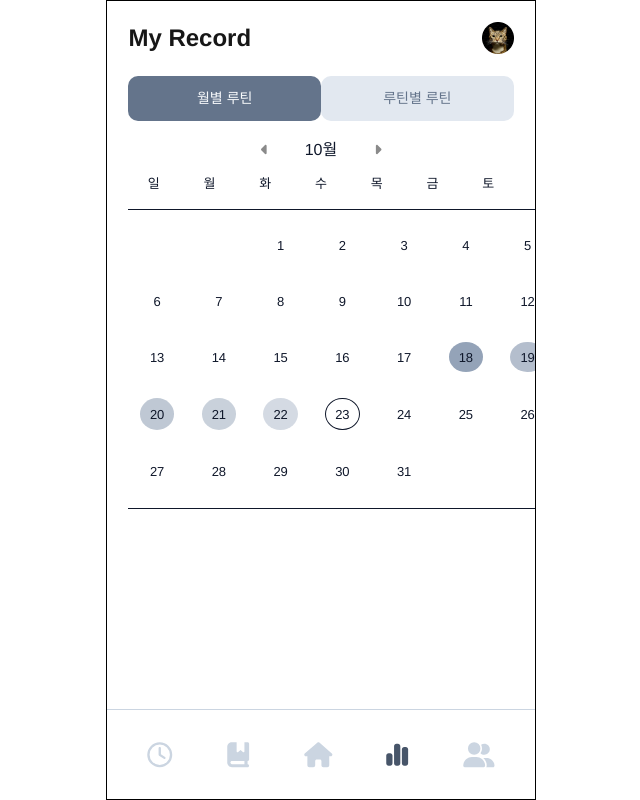
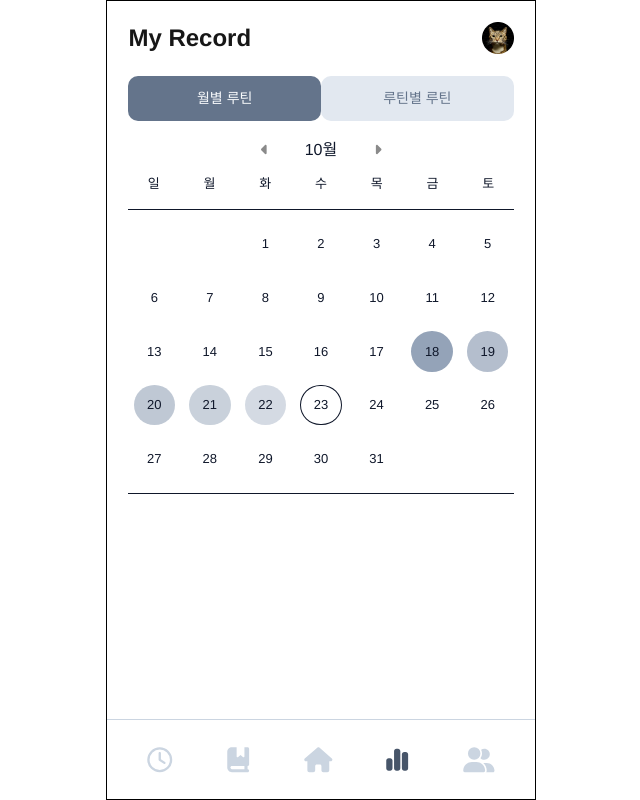
Before and after one commit to CSID-DGU/2024-2-OSSProj-PAGE6-06, a Next.js app in the folder frontend/: page /record in a window 1280 px wide. Shown: the whole page, without its empty margins (319-959 px from the left). Built offline with nearby package versions, Linux system fonts and the light colour scheme.

Commit message:
[FE]Feat: calendar 애니메이션

```diff
--- a/frontend/components/_styled/libraryStyled.jsx
+++ b/frontend/components/_styled/libraryStyled.jsx
@@ -14,8 +14,7 @@ export const LibraryContainer = styled.div`
   display: flex;
   flex-direction: column;
   overflow-y: auto;
-  height: 100%;
-  height: calc(100vh - 13%);
+  height: calc(100vh - 80px);
 `;
 
 export const LibraryRecordModalOverlay = styled.div`
--- a/frontend/components/_styled/mainStyled.jsx
+++ b/frontend/components/_styled/mainStyled.jsx
@@ -13,7 +13,7 @@ export const MainContainer = styled.div`
   flex-direction: column;
   overflow-y: auto;
   height: 100%;
-  height: calc(100vh);
+  height: calc(100vh - 80px);
 
   /* Custom scrollbar styles */
   &::-webkit-scrollbar {
--- a/frontend/components/_styled/recordStyled.jsx
+++ b/frontend/components/_styled/recordStyled.jsx
@@ -26,4 +26,19 @@ export const RecordContents = styled.div`
   width: 100%;
   display: flex;
   flex-direction: column;
+  /* margin-bottom: 20px; */
 `;
+
+export const RecordList = styled.div`
+  width: 100%;
+  margin-bottom: 80px;
+  flex-direction: column;
+  padding: 5%;
+  overflow-y: auto;
+
+  /* Custom scrollbar styles */
+  &::-webkit-scrollbar {
+    width: 5px; // Width of the scrollbar
+    display: none;
+  }
+`;
--- a/frontend/components/layout/Styled.jsx
+++ b/frontend/components/layout/Styled.jsx
@@ -47,6 +47,7 @@ export const HeaderMypage = styled(Image)`
 export const FooterContainer = styled.div`
   display: flex;
   width: 100%;
+  height: 80px;
   align-items: center;
   justify-content: space-between;
   border-top: 1px solid #cbd5e1;
--- a/frontend/components/library/RecordModal.jsx
+++ b/frontend/components/library/RecordModal.jsx
@@ -3,7 +3,7 @@ import * as S from "./Styled";
 import { faXmark } from "@fortawesome/free-solid-svg-icons";
 
 import { API } from "@/pages/api";
-import RecordCard from "../record/RecordCard";
+import RecordCard from "../record/RecordBookCard";
 
 export default function RecordModal({ book, handleRecordClose }) {
   // const [records, setRecords] = useState([]);
--- a/frontend/components/record/RecordCalendar.jsx
+++ b/frontend/components/record/RecordCalendar.jsx
@@ -1,11 +1,10 @@
-import { useEffect, useState } from "react";
+import { useEffect, useState, useR } from "react";
 import * as RS from "./Styled";
 import { faCaretLeft, faCaretRight } from "@fortawesome/free-solid-svg-icons";
 import { AnimatePresence, motion } from "framer-motion";
 
-export default function RecordCalendar({ data }) {
+export default function RecordCalendar({ data, isSelect, setIsSelect }) {
   const [calendarDate, setCalendarDate] = useState([]);
-  const [toDay, setToDay] = useState(new Date());
   const [currentDate, setCurrentDate] = useState(new Date());
   const week = ["일", "월", "화", "수", "목", "금", "토"];
   const goPrevMonth = () => {
@@ -28,7 +27,7 @@ export default function RecordCalendar({ data }) {
   };
 
   const handleDateClick = (date) => {
-    setCurrentDate(date);
+    setIsSelect(date);
   };
 
   const getCalendarData = () => {
@@ -76,26 +75,6 @@ export default function RecordCalendar({ data }) {
 
   const [loading, setLoading] = useState(true);
   const [direction, setDirection] = useState(0);
-  const variants = {
-    enter: (direction) => {
-      return {
-        x: direction > 0 ? 1000 : -1000,
-        opacity: 0,
-      };
-    },
-    center: {
-      zIndex: 1,
-      x: 0,
-      opacity: 1,
-    },
-    exit: (direction) => {
-      return {
-        zIndex: 0,
-        x: direction < 0 ? 1000 : -1000,
-        opacity: 0,
-      };
-    },
-  };
 
   return (
     <RS.RecordCalendarContainer>
@@ -118,21 +97,14 @@ export default function RecordCalendar({ data }) {
         ))}
       </RS.RecordCalendarWeek>
       {!loading && (
-        <AnimatePresence initial={false} custom={direction}>
+        <AnimatePresence mode="wait">
           <motion.div
-            key={currentDate.toString()}
-            custom={direction}
-            variants={variants}
-            initial="enter"
-            animate="center"
-            exit="exit"
-            transition={{
-              x: { type: "spring", stiffness: 300, damping: 50 },
-              opacity: { duration: 0.2 },
-            }}
-            style={{
-              width: "100%",
-            }}
+            style={{ width: "100%" }}
+            key={currentDate}
+            initial={{ x: direction === 1 ? 300 : -300, opacity: 0 }}
+            animate={{ x: 0, opacity: 1 }}
+            exit={{ x: direction === 1 ? -300 : 300, opacity: 0 }}
+            transition={{ duration: 0.1 }}
           >
             <RS.RecordCalenderDay>
               {calendarDate.map((date, idx) => {
@@ -147,7 +119,7 @@ export default function RecordCalendar({ data }) {
                   <RS.RecordCalendDayText
                     key={idx}
                     onClick={() => handleDateClick(date)}
-                    $isActive={isSameDay(toDay, date)}
+                    $isActive={isSameDay(isSelect, date)}
                     $isCurrentMonth={isSameMonth(currentDate, date)}
                     $percent={percent}
                   >
--- a/frontend/components/record/RecordCard.jsx
+++ b/frontend/components/record/RecordCard.jsx
@@ -8,7 +8,21 @@ export default function RecordCard({ record }) {
         {record.routine_title}
         <S.RecordCardMore icon={faEllipsisVertical} />
       </S.RecordCardRoutine>
-      <S.RecordDescription>{record.description}</S.RecordDescription>
+      <S.RecordCardRoutineInfo>
+        <S.RecordCardRoutineInfoText>
+          {record.created_date}
+        </S.RecordCardRoutineInfoText>
+        <S.RecordCardRoutineInfoText>
+          {record.routine_time}
+        </S.RecordCardRoutineInfoText>
+        <S.RecordCardRoutineInfoText>
+          #{record.routine_place}
+        </S.RecordCardRoutineInfoText>
+      </S.RecordCardRoutineInfo>
+      <S.RecordDescription>
+        <S.RecordCardBookTitle>{record.book_title}</S.RecordCardBookTitle>
+        {record.description}
+      </S.RecordDescription>
     </S.RecordCardContainer>
   );
 }
--- a/frontend/components/record/Styled.jsx
+++ b/frontend/components/record/Styled.jsx
@@ -72,13 +72,13 @@ export const RecordCalendartWeekText = styled.div`
 
 export const RecordCalenderDay = styled.div`
   width: 100%;
+  /* height: 350px; */
   gap: 1%;
   display: grid;
   grid-template-columns: repeat(7, 1fr);
   border-top: 1px solid #0f172a;
   border-bottom: 1px solid #0f172a;
   padding: 2% 0 5% 0;
-  position: absolute;
 `;
 
 export const RecordCalendDayText = styled.div`
@@ -86,8 +86,9 @@ export const RecordCalendDayText = styled.div`
   display: flex;
   justify-content: center;
   align-items: center;
-  margin: 20%;
-  padding: 15%;
+  margin: 10%;
+  width: 80%;
+  padding: 25% 0;
   color: #0f172a;
   border-radius: 100%;
   /* background-color: #94a3b8; */
@@ -97,5 +98,25 @@ export const RecordCalendDayText = styled.div`
     })`}; // 진한 파란색의 투명도 조정
 
   opacity: ${(props) => (props.$isCurrentMonth ? `1` : `0`)};
-  border: ${(props) => (props.$isActive ? `1px solid #0F172A` : null)};
+  border: ${(props) =>
+    props.$isActive ? `1px solid #0F172A` : `1px solid transparent`};
 `;
+
+// RecordCard
+export const RecordCardRoutineInfo = styled.div`
+  width: 100%;
+  display: flex;
+  flex-direction: row;
+  gap: 3%;
+  font-size: 10px;
+  color: #475569;
+  margin-bottom: 5%;
+`;
+
+export const RecordCardRoutineInfoText = styled.div``;
+
+export const RecordCardBookTitle = styled.div`
+  color: #475569;
+  font-size: 12px;
+  padding-bottom: 2%;
+`;
--- a/frontend/pages/record/index.jsx
+++ b/frontend/pages/record/index.jsx
@@ -3,6 +3,9 @@ import * as MS from "../../components/_styled/mainStyled";
 import * as RS from "../../components/_styled/recordStyled";
 import { useState } from "react";
 import RecordCalendar from "@/components/record/RecordCalendar";
+import RecordCard from "@/components/record/RecordCard";
+
+import { motion } from "framer-motion";
 
 export default function Record() {
   const [currentTap, setCurrentTap] = useState("month");
@@ -18,7 +21,25 @@ export default function Record() {
     {
       date: "Sat Oct 19 2024 00:00:00 GMT+0900",
       percent: 100,
-      routines: [],
+      routines: [
+        {
+          routine_title: "루틴명",
+          routine_time: "30분",
+          routine_place: "운동장",
+          created_date: "2024.10.19",
+          book_title: "책 제목",
+          description: "루틴 설명",
+        },
+        {
+          routine_title: "루틴명222",
+          routine_time: "30분",
+          routine_place: "운동장",
+          created_date: "2024.10.19",
+          book_title: "책 제목",
+          description:
+            "계속 살아가야 하므로 우리는 어떤 모습을 오래 붙잡아서는 안 되었다. 사라지는 것은 좀처럼 지체하는 법이 없기 때문에, 사라지는 것을 가장 정확하게 표현하는 소리는 뿅 정도이기 때문에. 하지만 순간이 쌓인다는 사실만큼이나 마음이 놓이는 것은 없었다",
+        },
+      ],
     },
     {
       date: "Sun Oct 20 2024 00:00:00 GMT+0900",
@@ -42,6 +63,16 @@ export default function Record() {
     },
   ];
 
+  const [isSelect, setIsSelect] = useState(new Date());
+  const handleDateClick = (date) => {
+    setIsSelect(date);
+  };
+  const selectedData = calendar_data.find(
+    (item) => new Date(item.date).getDate() === isSelect.getDate()
+  );
+  const selectedRoutine = selectedData ? selectedData.routines : [];
+  console.log(selectedRoutine);
+
   return (
     <MS.MainWrapper>
       <Header path="My Record" />
@@ -62,9 +93,30 @@ export default function Record() {
         {/* type별 루틴 */}
         <RS.RecordContents>
           {currentTap === "month" ? (
-            <RecordCalendar data={calendar_data} />
+            <RecordCalendar
+              data={calendar_data}
+              isSelect={isSelect}
+              setIsSelect={handleDateClick}
+            />
           ) : null}
         </RS.RecordContents>
+        <RS.RecordList>
+          {currentTap === "month" && selectedRoutine.length > 0 ? (
+            selectedRoutine.map((routine, idx) => (
+              <motion.div
+                key={idx}
+                initial={{ opacity: 0, y: 20 }} // 초기 상태: 투명하고 아래에서 시작
+                animate={{ opacity: 1, y: 0 }} // 애니메이션: 불투명해지고 원래 위치로 올라옴
+                exit={{ opacity: 0, y: 20 }} // 종료 상태: 투명하고 아래로
+                transition={{ duration: 0.3, delay: idx * 0.1 }} // 각 항목에 지연을 주어 순차적으로 나타남
+              >
+                <RecordCard record={routine} />
+              </motion.div>
+            ))
+          ) : (
+            <></>
+          )}
+        </RS.RecordList>
       </MS.MainContainer>
     </MS.MainWrapper>
   );
```
Also changed, not shown: frontend/components/record/RecordBookCard.jsx (added, +14 -0 lines).
